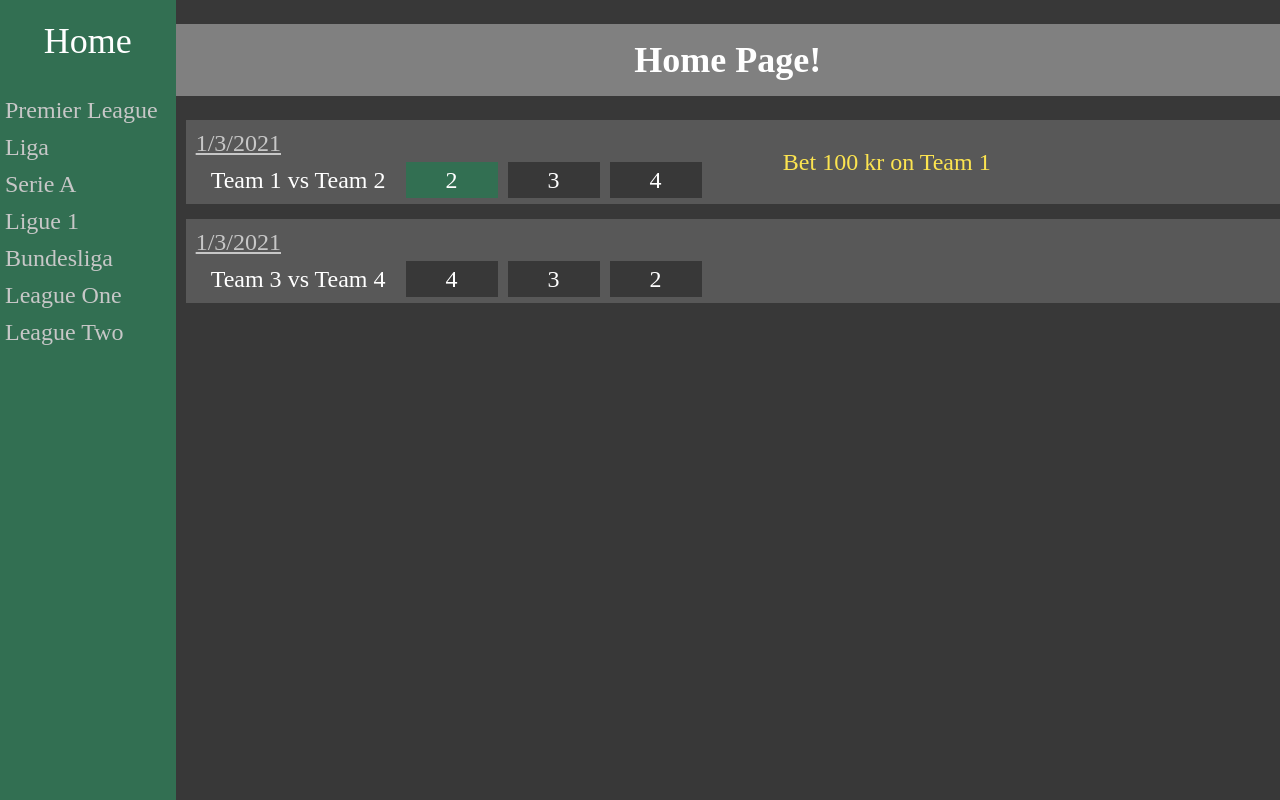
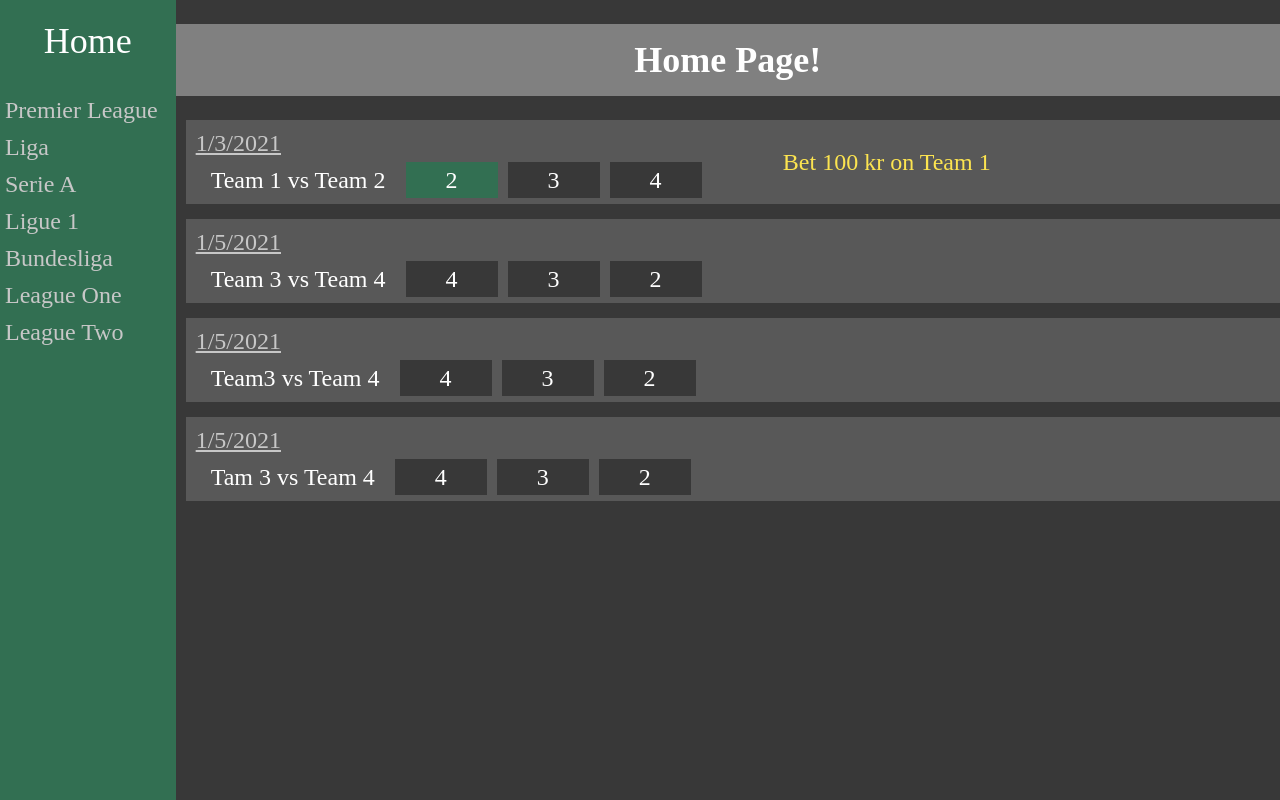
Before and after one commit to JeremyLavigne/betting-dashboard, a React app: page / in a window 1280 px wide. Built offline with nearby package versions, Linux system fonts and the light colour scheme; the HTML template or start-up script is replaced by a standard one.

Commit message:
Fix NaN in too far date matches.

```diff
--- a/src/App.tsx
+++ b/src/App.tsx
@@ -19,7 +19,7 @@ const App: React.FC = (): JSX.Element => {
                     <ChampionshipPage
                         urlForNewMatches="https://www.betexplorer.com/soccer/england/premier-league/"
                         urlForOldMatches="https://www.football-data.co.uk/mmz4281/2021/E0.csv"
-                        idIndicator={['PL', '20192020']}
+                        idIndicator={['PL', '20192020', 'Premier League']}
                         capital={capital}
                         maxOdd={4.2}
                     />
@@ -28,7 +28,7 @@ const App: React.FC = (): JSX.Element => {
                     <ChampionshipPage
                         urlForNewMatches="https://www.betexplorer.com/soccer/spain/laliga/"
                         urlForOldMatches="https://www.football-data.co.uk/mmz4281/2021/SP1.csv"
-                        idIndicator={['SP1', '20192020']}
+                        idIndicator={['SP1', '20192020', 'Liga']}
                         capital={capital}
                         maxOdd={2.4}
                     />
@@ -37,7 +37,7 @@ const App: React.FC = (): JSX.Element => {
                     <ChampionshipPage
                         urlForNewMatches="https://www.betexplorer.com/soccer/italy/serie-a/"
                         urlForOldMatches="https://www.football-data.co.uk/mmz4281/2021/I1.csv"
-                        idIndicator={['SA', '20192020']}
+                        idIndicator={['SA', '20192020', 'Serie A']}
                         capital={capital}
                         maxOdd={2.6}
                     />
@@ -46,7 +46,7 @@ const App: React.FC = (): JSX.Element => {
                     <ChampionshipPage
                         urlForNewMatches="https://www.betexplorer.com/soccer/france/ligue-1/"
                         urlForOldMatches="https://www.football-data.co.uk/mmz4281/2021/F1.csv"
-                        idIndicator={['L1', '20192020']}
+                        idIndicator={['L1', '20192020', 'Ligue 1']}
                         capital={capital}
                         maxOdd={2.3}
                     />
@@ -55,7 +55,7 @@ const App: React.FC = (): JSX.Element => {
                     <ChampionshipPage
                         urlForNewMatches="https://www.betexplorer.com/soccer/germany/bundesliga/"
                         urlForOldMatches="https://www.football-data.co.uk/mmz4281/2021/D1.csv"
-                        idIndicator={['B1', '20192020']}
+                        idIndicator={['B1', '20192020', 'Bundesliga']}
                         capital={capital}
                         maxOdd={2.6}
                     />
@@ -64,7 +64,7 @@ const App: React.FC = (): JSX.Element => {
                     <ChampionshipPage
                         urlForNewMatches="https://www.betexplorer.com/soccer/england/league-one/"
                         urlForOldMatches="https://www.football-data.co.uk/mmz4281/2021/E2.csv"
-                        idIndicator={['LO', '20192020']}
+                        idIndicator={['LO', '20192020', 'League One']}
                         capital={capital}
                         maxOdd={2.4}
                     />
@@ -73,7 +73,7 @@ const App: React.FC = (): JSX.Element => {
                     <ChampionshipPage
                         urlForNewMatches="https://www.betexplorer.com/soccer/england/league-two/"
                         urlForOldMatches="https://www.football-data.co.uk/mmz4281/2021/E3.csv"
-                        idIndicator={['LT', '20192020']}
+                        idIndicator={['LT', '20192020', 'League Two']}
                         capital={capital}
                         maxOdd={2.5}
                     />
--- a/src/components/championshipPage/ChampionshipPage.tsx
+++ b/src/components/championshipPage/ChampionshipPage.tsx
@@ -1,4 +1,4 @@
-import React, { useState } from 'react';
+import React, { useEffect, useState } from 'react';
 
 import getNextMatches from '../../utils/scraping/nextM';
 import getPreviousMatches from '../../utils/scraping/previousM';
@@ -8,7 +8,6 @@ import getBetDetails from '../../utils/valuebet/getBetDetails';
 
 import { MatchWithBetDetails } from '../../ts/app_types';
 
-import Button from '../button/Button';
 import MatchLine from '../matchLine/MatchLine';
 
 import './ChampionshipPage.css';
@@ -25,7 +24,7 @@ const ChampionshipPage: React.FC<ChampionshipPageProps> = (props): JSX.Element =
     const [nextMatches, setNextMatches] = useState<Array<MatchWithBetDetails>>([]);
     const { urlForNewMatches, urlForOldMatches, idIndicator, capital, maxOdd } = props;
 
-    const handleScrap = () => {
+    useEffect(() => {
         getPreviousMatches(urlForOldMatches).then((oldM) => {
             getNextMatches(urlForNewMatches).then((newM) => {
                 const newMatchesWithRatios = turnIntoRatio(newM, oldM, idIndicator);
@@ -34,18 +33,13 @@ const ChampionshipPage: React.FC<ChampionshipPageProps> = (props): JSX.Element =
                 setNextMatches(newMatchesWithBetDetails);
             });
         });
-    };
+    }, [capital, urlForNewMatches, urlForOldMatches, maxOdd, idIndicator]);
 
     console.log(nextMatches);
 
     return (
         <div className="championship_page">
-            <h1>{idIndicator[0]}</h1>
-            <div>
-                <Button purpose="scrap" color="yellow" onClick={handleScrap}>
-                    Scrap it
-                </Button>
-            </div>
+            <h1>{idIndicator[2]}</h1>
             <div className="championship_next_matches">
                 <h3>Next matches</h3>
                 {nextMatches.map((m) => (
--- a/src/components/home/Home.tsx
+++ b/src/components/home/Home.tsx
@@ -9,7 +9,7 @@ const Home: React.FC = (): JSX.Element => {
         {
             homeTeam: 'Team 1',
             awayTeam: 'Team 2',
-            date: new Date(),
+            date: new Date('2021-01-03'),
             oddH: 2,
             oddD: 3,
             oddA: 4,
@@ -23,7 +23,35 @@ const Home: React.FC = (): JSX.Element => {
         {
             homeTeam: 'Team 3',
             awayTeam: 'Team 4',
-            date: new Date(),
+            date: new Date('2021-01-05'),
+            oddH: 4,
+            oddD: 3,
+            oddA: 2,
+            betOn: false,
+            betAmount: 100,
+            s2GameFormRatio: 0,
+            s7PowerRatingRatio: 0,
+            s9PpsRatio: 0,
+            fairOddH: 2,
+        },
+        {
+            homeTeam: 'Team3',
+            awayTeam: 'Team 4',
+            date: new Date('2021-01-05'),
+            oddH: 4,
+            oddD: 3,
+            oddA: 2,
+            betOn: false,
+            betAmount: 100,
+            s2GameFormRatio: 0,
+            s7PowerRatingRatio: 0,
+            s9PpsRatio: 0,
+            fairOddH: 2,
+        },
+        {
+            homeTeam: 'Tam 3',
+            awayTeam: 'Team 4',
+            date: new Date('2021-01-05'),
             oddH: 4,
             oddD: 3,
             oddA: 2,
@@ -35,13 +63,14 @@ const Home: React.FC = (): JSX.Element => {
             fairOddH: 2,
         },
     ];
+
     return (
         <div id="home_page">
             <h1>Home Page!</h1>
             <div className="justfortest" style={{ paddingLeft: '10px' }}>
-                {nextMatches.map((m) => (
-                    <MatchLine key={`${m.homeTeam}-${m.date}`} match={m} />
-                ))}
+                {nextMatches.map((m) => {
+                    return <MatchLine key={`${m.homeTeam}-${m.date}`} match={m} />;
+                })}
             </div>
         </div>
     );
--- a/src/utils/extraction/turn-into-ratios.ts
+++ b/src/utils/extraction/turn-into-ratios.ts
@@ -40,6 +40,10 @@ const turnIntoRatio = (
             oddA,
         } = transformedNewMatches[i];
 
+        if (Number.isNaN(oddH) || Number.isNaN(oddD) || Number.isNaN(oddA)) {
+            break; // Stop the loop when data become unuseful
+        }
+
         const s2 = (homeTeamGameFormPointsOn6 - awayTeamGameFormPointsOn6) / 8;
 
         const s7 = homeTeamPowerRating - awayTeamPowerRating;
```
